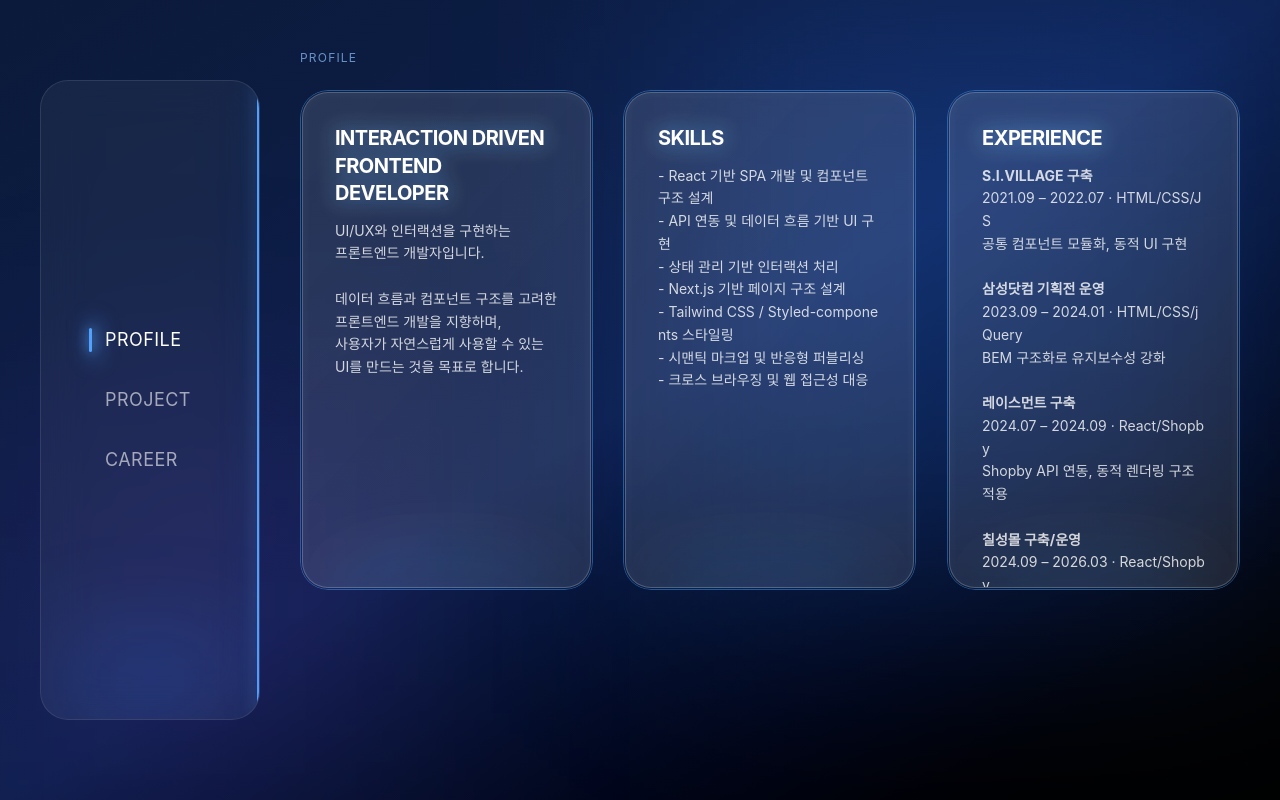
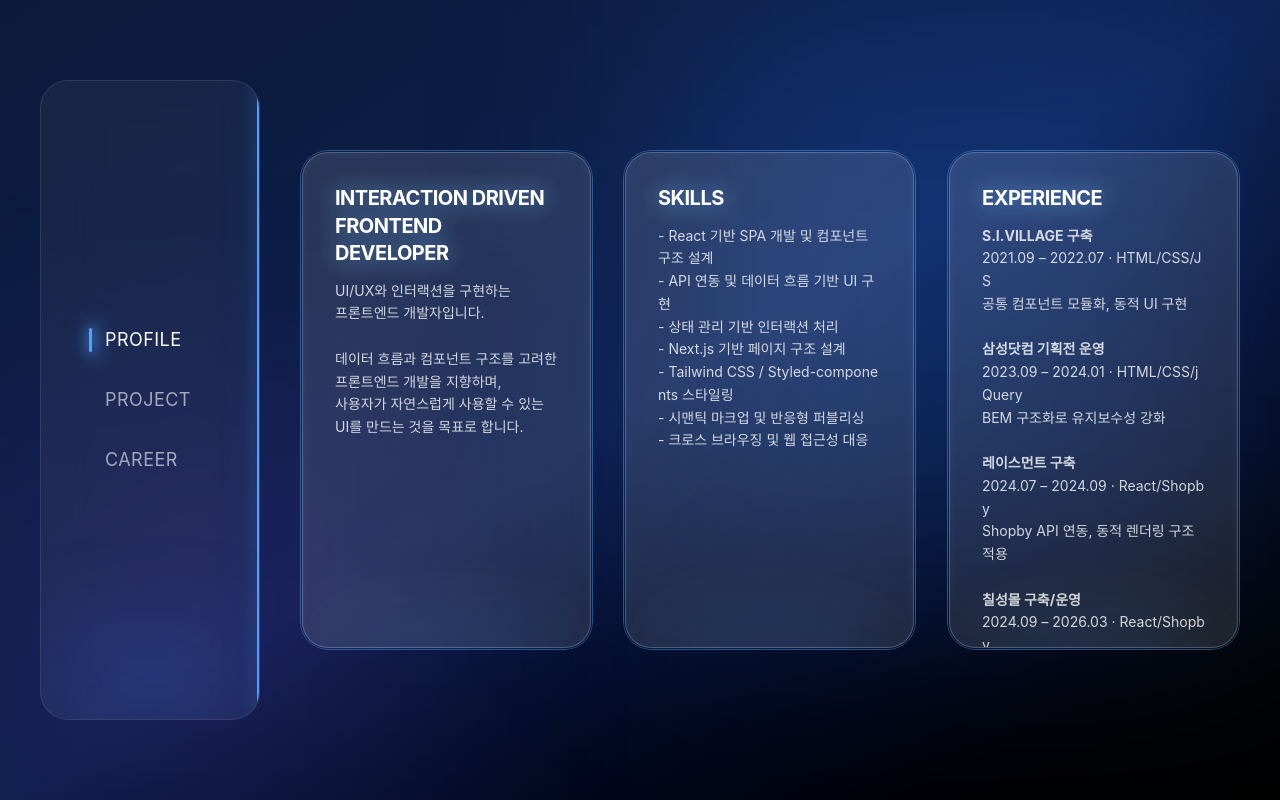
Before and after one commit to ssongseung/ssongseung.github.io, a React (Vite) app: page / in a window 1280 px wide. Built offline with nearby package versions, Linux system fonts and the light colour scheme.

Commit message:
경력 페이지, 프로필 페이지 css 수정

```diff
--- a/src/pages/Career.jsx
+++ b/src/pages/Career.jsx
@@ -9,8 +9,7 @@ const Career = () => {
     };
 
     return (
-        <div className="flex-1 flex flex-col h-full px-[20px] pb-[30px] overflow-y-auto md:px-[40px] md:py-[50px] no-scrollbar">
-            <p className="text-xs tracking-widest text-blue-300 opacity-70 mb-6">CAREER</p>
+        <div className="flex-1 flex flex-col h-full px-[20px] pb-[30px] overflow-y-auto md:px-[40px] md:py-[10%] no-scrollbar">
 
             <div className="flex flex-col gap-4">
                 {careerList.map((item) => {
--- a/src/pages/Profile.jsx
+++ b/src/pages/Profile.jsx
@@ -35,9 +35,7 @@ const Profile = () => {
   }, [isPC]);
 
   return (
-    <div className="flex-1 flex flex-col h-full px-[20px] pb-[30px] overflow-y-auto md:px-[40px] md:py-[50px] no-scrollbar">
-      <p className="text-xs tracking-widest text-blue-300 opacity-70 mb-6">PROFILE</p>
-
+    <div className="flex-1 flex flex-col justify-center h-full px-[20px] pb-[30px] overflow-y-auto md:px-[40px] md:py-[50px] no-scrollbar">
       <div className="flex gap-[20px] perspective-[1200px] flex-col lg:flex-row md:gap-[30px]">
         {profileList.map((item, index) => {
           return (
```
